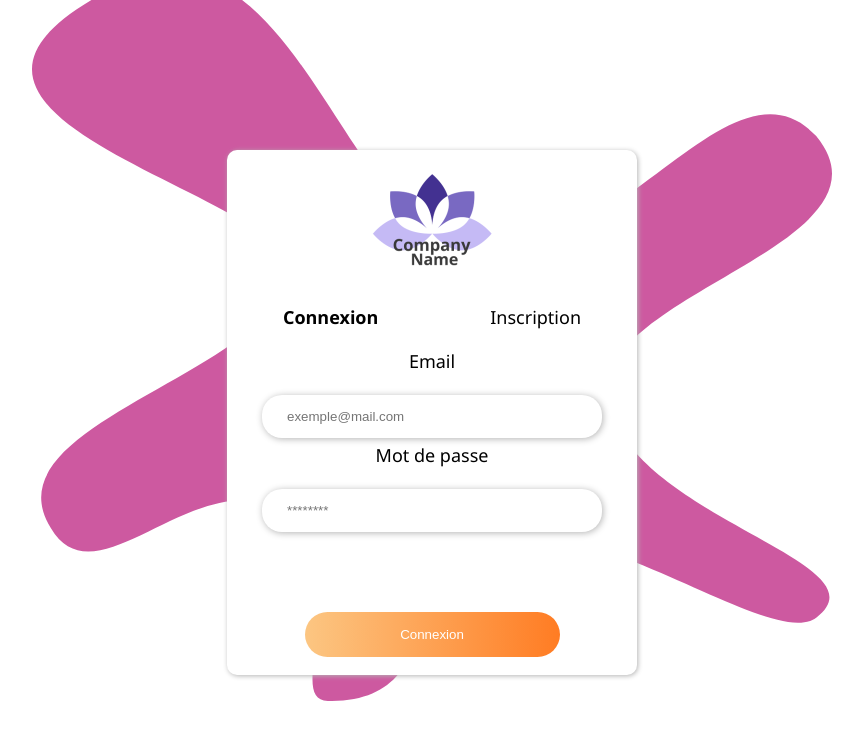
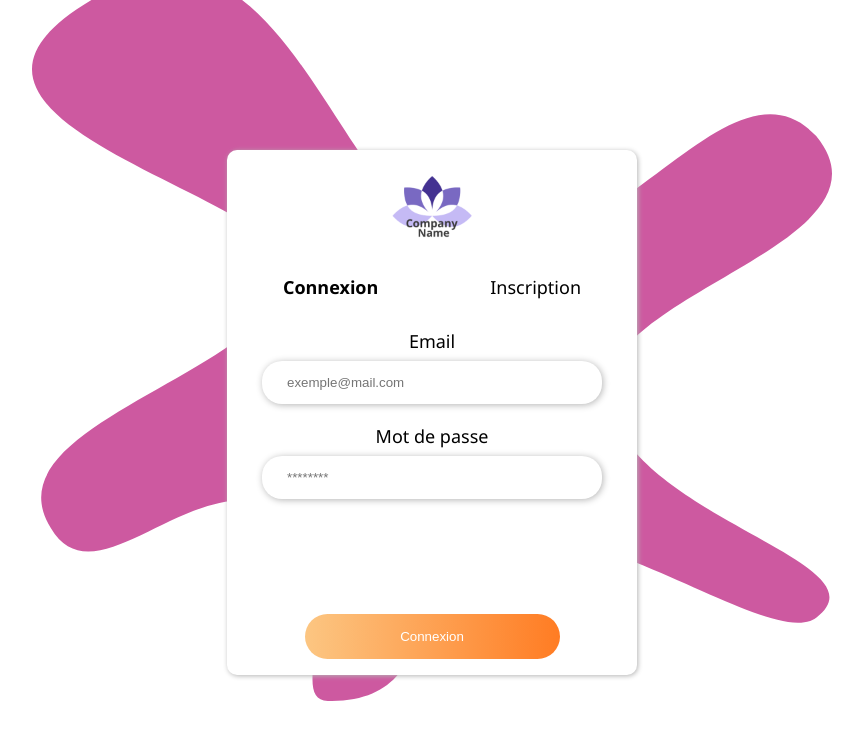
Before and after one commit to drakenshot23/projetIHM, a Django app: page / in a window 1280 px wide. Shown: the top 740 px of the page, without its empty margins (208-1071 px from the left). Run offline with Django 3.2, Linux system fonts and the light colour scheme.

Commit message:
finish design login

```diff
--- a/utask/static/css/login.css
+++ b/utask/static/css/login.css
@@ -5,6 +5,10 @@ body {
     background: url("../images/simpleBG.svg") no-repeat center;
     overflow-y: hidden;
     font-family: "Segoe UI", Arial, SansSerif, serif;
+}
+
+.formLogo {
+    margin: 10px auto 10px auto;
 }
 
 .card {
@@ -37,19 +41,18 @@ body {
 
 .round-input:focus {
     outline: none;
-    -moz-outline-radius: 25px;
 }
 
-#connexion-btn {
+#connexionBtn {
     cursor: pointer;
 }
 
-.active-btn {
-    font-weight: bold;
+#inscriptionBtn {
+    cursor: pointer;
 }
 
-#inscription-btn {
-    cursor: pointer;
+.activeBtn {
+    font-weight: bold;
 }
 
 .primary-btn {
@@ -61,21 +64,30 @@ body {
     border-radius: 25px;
     color: #ffffff;
     background-image: linear-gradient(to right, #FCC682, #FF7C23);
-    margin-top: 80px;
+    margin-top: 115px;
 }
 
-.loginlbl {
+.displayNone {
+    display: none;
+}
+
+.label {
     display: block;
     font-size: 18px;
-    padding-top: 5px;
+    margin: 20px 0 8px 0;
 }
 
-.passwordlbl {
-    display: block;
-    font-size: 18px;
-    padding-top: 5px;
+#formLogin {
+    margin-top: 30px;
 }
 
-.form-login {
+#formInscription {
+    margin-top: 30px;
+}
 
+#formInscription .label {
+    margin: 13px 0 8px;
 }
+#formInscription .primary-btn {
+    margin-top: 34px;
+}
--- a/utask/static/javascript/loginToggle.js
+++ b/utask/static/javascript/loginToggle.js
@@ -1,28 +1,16 @@
-let connexionBtn = document.getElementById('connexion-btn');
-let inscriptionBtn = document.getElementById('inscription-btn');
-let connexionForm = "<form action=\"/login\" method=\"post\">\n" +
-    "                {% csrf_token %}\n" +
-    "                <label for=\"email\" class=\"loginlbl\">Email</label><br />\n" +
-    "                <input type=\"text\" class=\"round-input\" placeholder=\"exemple@mail.com\"><br />\n" +
-    "                <label for=\"password\" class=\"passwordlbl\">Mot de passe</label><br />\n" +
-    "                <input type=\"text\" class=\"round-input\" placeholder=\"********\"><br />\n" +
-    "                <input type=\"submit\" class=\"primary-btn\" value=\"Connexion\">\n" +
-    "            </form>";
-let inscriptionForm = "<form action=\"/inscription\" method=\"post\">\n" +
-    "                {% csrf_token %}\n" +
-    "                <label for=\"email\" class=\"loginlbl\">Email</label><br />\n" +
-    "                <input type=\"text\" class=\"round-input\" placeholder=\"exemple@mail.com\"><br />\n" +
-    "                <label for=\"password\" class=\"passwordlbl\">Mot de passe</label><br />\n" +
-    "                <input type=\"text\" class=\"round-input\" placeholder=\"********\"><br />\n" +
-    "<label for=\"\"></label>\n" +
-    "                <input type=\"submit\" class=\"primary-btn\" value=\"Connexion\">\n" +
-    "            </form>";
+$('#connexionBtn').click(function () {
+    $('#formLogin').removeClass('displayNone');
+    $('#formInscription').addClass('displayNone');
 
-
-connexionBtn.addEventListener('click', function () {
-    alert('connexion');
+    $('#connexionBtn').addClass('activeBtn');
+    $('#inscriptionBtn').removeClass('activeBtn');
 });
 
-inscriptionBtn.addEventListener('click', function () {
-    alert('inscription');
+$('#inscriptionBtn').click(function () {
+    $('#formInscription').removeClass('displayNone');
+    $('#formLogin').addClass('displayNone');
+
+    $('#inscriptionBtn').addClass('activeBtn');
+    $('#connexionBtn').removeClass('activeBtn');
+
 });
--- a/utask/templates/login.html
+++ b/utask/templates/login.html
@@ -9,24 +9,40 @@
 </head>
 <body>
 <div class="card">
-        <img src="{% static 'images/logo.png' %}" alt="logo utask" width="150px" height="150px" style="text-align: center;">
+    <img src="{% static 'images/logo.png' %}" alt="logo utask" width="100px" class="formLogo" height="100px">
     <div class="switch-buttons">
-            <span id="connexion-btn" class="active-btn">Connexion</span>
-            <span id="inscription-btn">Inscription</span>
+        <span id="connexionBtn" class="activeBtn">Connexion</span>
+        <span id="inscriptionBtn">Inscription</span>
     </div>
-        <div class="form-login">
+    <div id="formLogin">
         <form action="/login" method="post">
             {% csrf_token %}
-                <label for="email" class="loginlbl">Email</label><br />
-                <input type="text" class="round-input" placeholder="exemple@mail.com"><br />
-                <label for="password" class="passwordlbl">Mot de passe</label><br />
-                <input type="text" class="round-input" placeholder="********"><br />
+            <label for="email" class="label">Email</label>
+            <input type="text" class="round-input" placeholder="exemple@mail.com"><br/>
+            <label for="password" class="label">Mot de passe</label>
+            <input type="text" class="round-input" placeholder="********"><br/>
             <input type="submit" class="primary-btn" value="Connexion">
+        </form>
+    </div>
+    <div id="formInscription" class="displayNone">
+        <form action="/inscription" method="post">
+            {% csrf_token %}
+            <label for="email" class="label">Email</label>
+            <input type="text" class="round-input" placeholder="exemple@mail.com">
+            <label for="password" class="label">Mot de passe</label>
+            <input type="text" class="round-input" placeholder="********"><br/>
+            <label for="codePromo" class="label">Code de votre promotion</label>
+            <input type="text" class="round-input" placeholder="XF43GEF"/>
+            <input type="submit" class="primary-btn" value="Inscription">
         </form>
     </div>
 </div>
 </body>
 <footer>
+    <script
+            src="https://code.jquery.com/jquery-3.3.1.js"
+            integrity="sha256-2Kok7MbOyxpgUVvAk/HJ2jigOSYS2auK4Pfzbm7uH60="
+            crossorigin="anonymous"></script>
     <script src="{% static 'javascript/loginToggle.js' %}"></script>
 </footer>
 </html>
```
Lines whose indentation alone changed are shown as unchanged.
